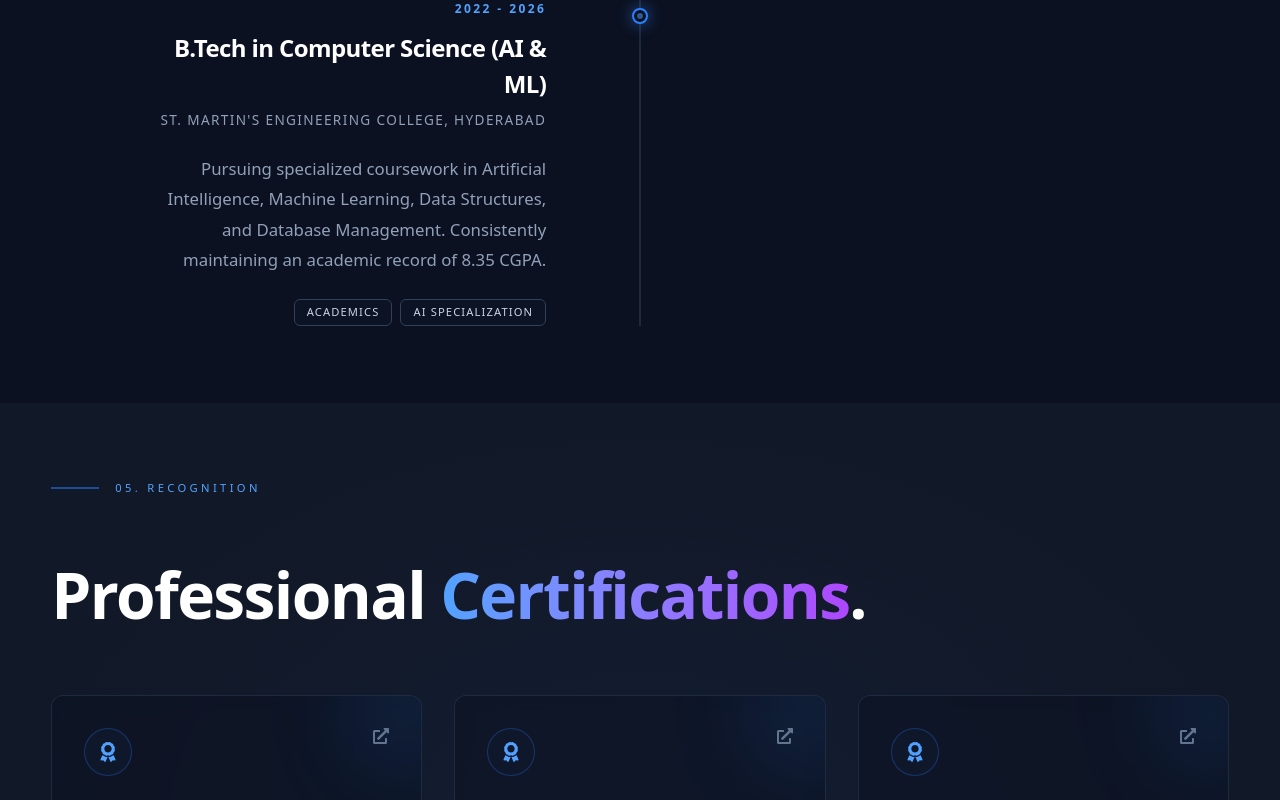
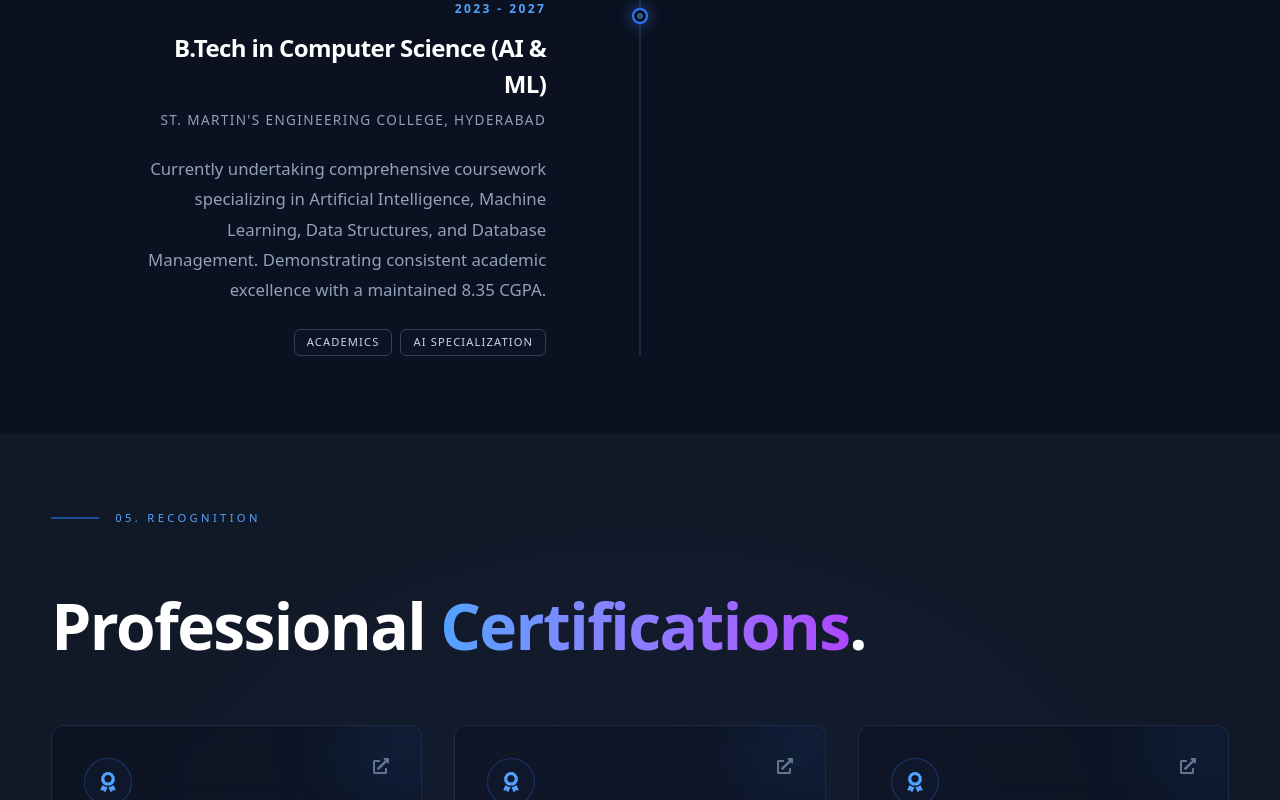
Before and after one commit to RamavathLavanya6/portfolio, a Next.js app: page /portfolio/ in a window 1280 px wide. Shown: the part 6406-7206 px from the top of the page. Built offline with nearby package versions, Linux system fonts and the light colour scheme; a web font is replaced by a local one.

Commit message:
Update education duration and professionalize description

```diff
--- a/src/components/sections/Experience.tsx
+++ b/src/components/sections/Experience.tsx
@@ -15,8 +15,8 @@ const EXPERIENCES = [
   {
     role: "B.Tech in Computer Science (AI & ML)",
     company: "St. Martin's Engineering College, Hyderabad",
-    duration: "2022 - 2026",
-    description: "Pursuing specialized coursework in Artificial Intelligence, Machine Learning, Data Structures, and Database Management. Consistently maintaining an academic record of 8.35 CGPA.",
+    duration: "2023 - 2027",
+    description: "Currently undertaking comprehensive coursework specializing in Artificial Intelligence, Machine Learning, Data Structures, and Database Management. Demonstrating consistent academic excellence with a maintained 8.35 CGPA.",
     tags: ["Academics", "AI Specialization"]
   }
 ];
```
